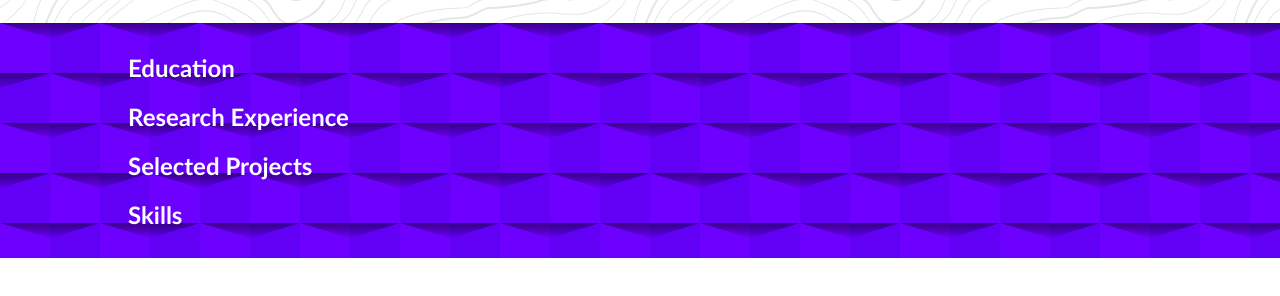
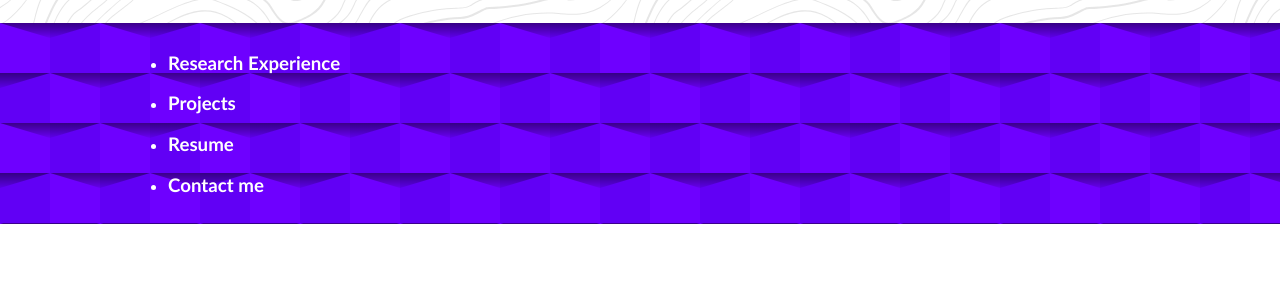
Before and after one commit to ebramyoussef/ebramyoussef.github.io, a plain HTML site: page index.html in a window 1280 px wide. Shown: the part 250-546 px from the top of the page. Drawn offline with Linux system fonts and the light colour scheme.

Commit message:
Update index.html

```diff
--- a/index.html
+++ b/index.html
@@ -36,18 +36,20 @@
 		</header>
 		<article>
 			<div class="container">
-				<section class="education">
-					<h2>Education</h2>
-				</section>
-				<section class="experience">
-					<h2>Research Experience</h2>
-				</section>
-				<section class="projects">
-					<h2>Selected Projects</h2>
-				</section>
-				<section class="skills">
-					<h2>Skills</h2>
-				</section>
+				<ul>
+					<li>
+						<h3>Research Experience</h3>
+					</li>
+					<li>
+						<h3>Projects</h3>
+					</li>
+					<li>
+						<h3>Resume</h3>
+					</li>
+					<li>
+						<h3>Contact me</h3>
+					</li>
+				</ul>
 			</div>
 		</article>
 		<footer>
```
